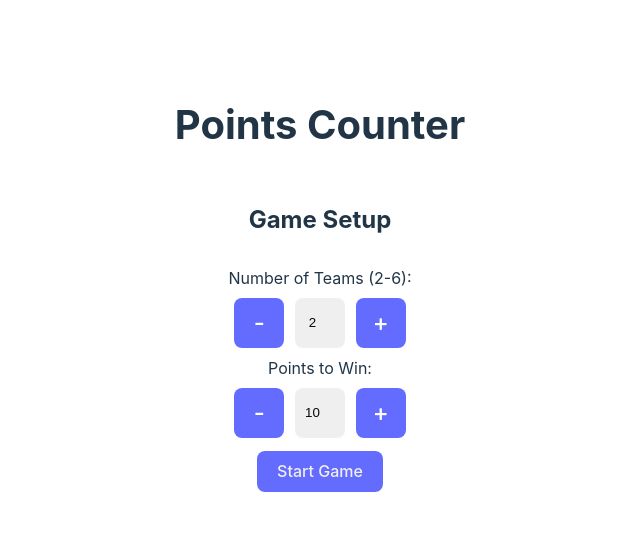
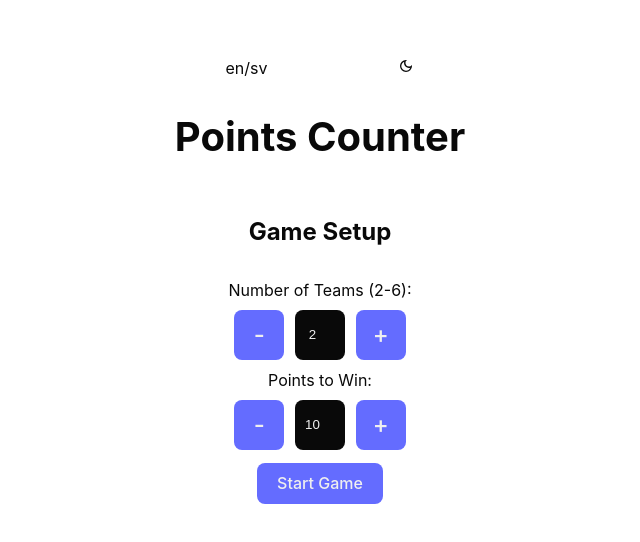
Before and after one commit to forslunddavid/points-counter, a React (Vite) app: page / in a window 1280 px wide. Shown: the part 120-662 px from the top of the page, without its empty margins (320-960 px from the left). Built offline with nearby package versions, Linux system fonts and the light colour scheme.

Commit message:
dark/light-mode

```diff
--- a/src/App.css
+++ b/src/App.css
@@ -19,6 +19,19 @@
 .header-title {
 	font-size: 1.2em;
 	cursor: pointer;
+}
+
+.settings-container {
+	display: flex;
+	justify-content: space-around;
+	align-items: center;
+	width: 100%;
+}
+
+.language-container {
+}
+
+.toggle-container {
 }
 
 .setup-container {
--- a/src/App.jsx
+++ b/src/App.jsx
@@ -2,13 +2,13 @@
 
 //TODO
 // click effects for points
-// add darkmode/lightmode icons if someone want to chang outside of browser preferences
 // language changer en/sv
 //if i click in to the input it zooms, make it auto zoom out again when i click outside the input or the start game button.
 
 import { useState, useEffect, useMemo } from "react"
 import "./App.css"
 import { RxCross2 } from "react-icons/rx"
+import { MdOutlineDarkMode, MdOutlineLightMode } from "react-icons/md"
 import CustomNumberInput from "./assets/components/CustomNumberInput"
 import ConfettiComponent from "./assets/components/Confetti"
 import { RotatingLines } from "react-loader-spinner"
@@ -32,6 +32,13 @@ const Game = () => {
 	})
 	const [winner, setWinner] = useState(null)
 	const [loading] = useState(false)
+	const [isDarkMode, setIsDarkMode] = useState(() => {
+		const saved = localStorage.getItem("isDarkMode")
+		return saved
+			? JSON.parse(saved)
+			: window.matchMedia &&
+					window.matchMedia("(prefers-color-scheme: dark)").matches
+	})
 	const colors = useMemo(
 		() => ["Red", "Blue", "Green", "Purple", "Orange", "Yellow"],
 		[]
@@ -69,6 +76,17 @@ const Game = () => {
 		localStorage.setItem("gameStarted", JSON.stringify(gameStarted))
 	}, [gameStarted])
 
+	useEffect(() => {
+		localStorage.setItem("isDarkMode", JSON.stringify(isDarkMode))
+		if (isDarkMode) {
+			document.body.classList.add("dark-mode")
+			document.body.classList.remove("light-mode")
+		} else {
+			document.body.classList.add("light-mode")
+			document.body.classList.remove("dark-mode")
+		}
+	}, [isDarkMode])
+
 	const handleStartGame = () => {
 		setGameStarted(true)
 		initializeTeams(numTeams)
@@ -105,6 +123,10 @@ const Game = () => {
 		localStorage.removeItem("gameStarted")
 	}
 
+	const toggleDarkMode = () => {
+		setIsDarkMode((prevMode) => !prevMode)
+	}
+
 	const getGridTemplate = (numTeams) => {
 		if (numTeams <= 4) {
 			const columns = Math.ceil(Math.sqrt(numTeams))
@@ -132,6 +154,17 @@ const Game = () => {
 			)}
 			{!loading && !gameStarted && (
 				<div className="setup-container">
+					<div className="settings-container">
+						<div className="language-container">en/sv</div>
+						<div className="toggle-container">
+							{isDarkMode ? (
+								<MdOutlineLightMode onClick={toggleDarkMode} />
+							) : (
+								<MdOutlineDarkMode onClick={toggleDarkMode} />
+							)}
+						</div>
+					</div>
+
 					<h1 className="setup-title">Points Counter</h1>
 					<h2>Game Setup</h2>
 					<div className="setup-inputs">
--- a/src/index.css
+++ b/src/index.css
@@ -49,9 +49,7 @@ button {
 	cursor: pointer;
 	transition: border-color 0.25s;
 }
-button:hover {
-	border-color: #efefef;
-}
+
 button:focus,
 button:focus-visible {
 	outline: 4px auto -webkit-focus-ring-color;
@@ -62,7 +60,7 @@ button:active {
 }
 
 input {
-	background-color: #efefef;
+	background-color: #c2c2c2;
 	color: #090909;
 	height: 30px;
 	width: 280px;
@@ -72,9 +70,40 @@ input {
 	border: 0;
 }
 
-@media (prefers-color-scheme: light) {
+.dark-mode {
+	color: #efefef;
+	background-color: #090909;
 	* {
-		color: #213547;
+		color: #efefef;
+		background-color: #090909;
+	}
+	a:hover {
+		color: #747bff;
+	}
+	button {
+		background-color: #646cff;
+		color: #efefef;
+	}
+
+	button:hover {
+		border-color: #efefef;
+	}
+
+	.winner-modal {
+		box-shadow: 0 0 10px rgba(255, 255, 255, 0.5);
+	}
+
+	input {
+		background-color: #efefef;
+		color: #090909;
+	}
+}
+
+.light-mode {
+	color: #090909;
+	background-color: #ffffff;
+	* {
+		color: #090909;
 		background-color: #ffffff;
 	}
 	a:hover {
@@ -85,7 +114,16 @@ input {
 		color: #efefef;
 	}
 
+	button:hover {
+		border-color: #090909;
+	}
+
 	.winner-modal {
 		box-shadow: 0 0 10px rgba(0, 0, 0, 0.5);
 	}
+
+	input {
+		background-color: #090909;
+		color: #efefef;
+	}
 }
```
